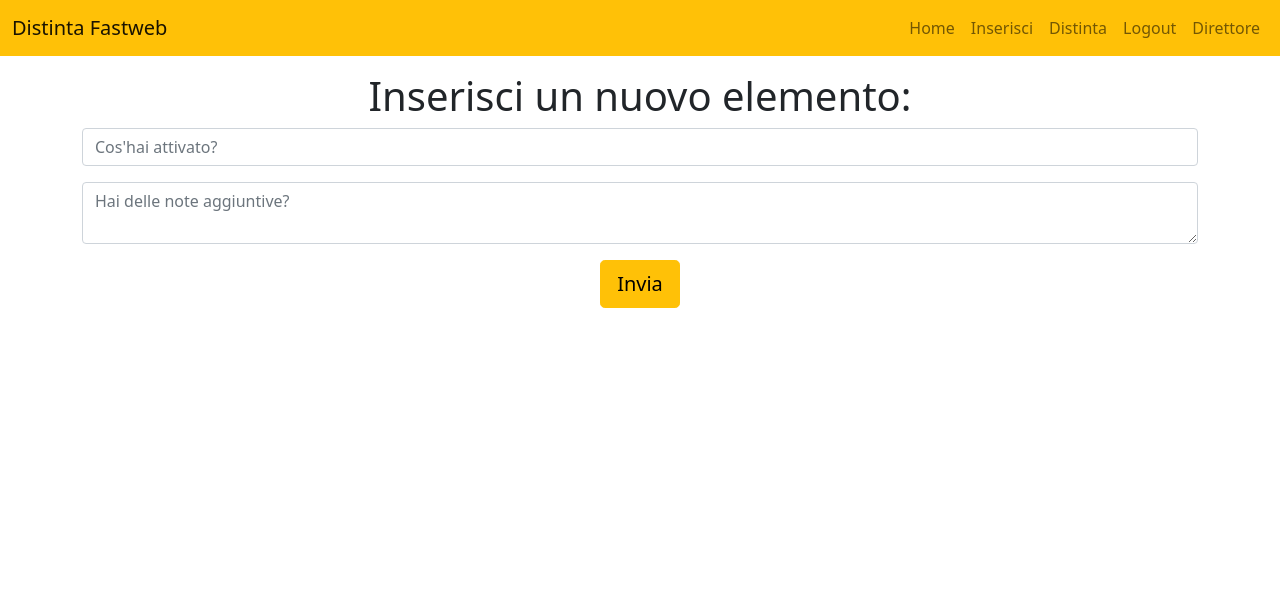
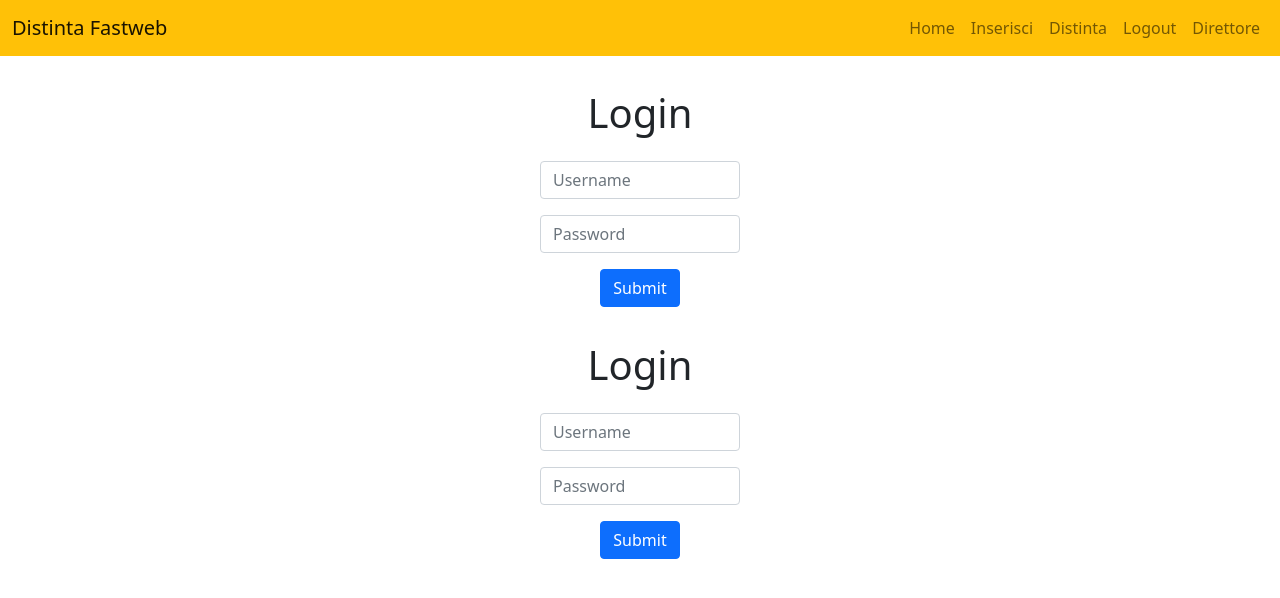
Before and after one commit to fbdigitalretouch/Distinta, a React (Create React App) app in the folder distinta-fastweb/: page /login in a window 1280 px wide. Shown: the top 598 px of the page. Built offline with nearby package versions, Linux system fonts and the light colour scheme.

Commit message:
aggiunto login-module e if per login in home page.

```diff
--- a/distinta-fastweb/src/App.css
+++ b/distinta-fastweb/src/App.css
@@ -2,37 +2,11 @@
   text-align: center;
 }
 
-.App-logo {
-  height: 40vmin;
-  pointer-events: none;
+.loginH1{
+  margin-top: 3%;
 }
-
-@media (prefers-reduced-motion: no-preference) {
-  .App-logo {
-    animation: App-logo-spin infinite 20s linear;
-  }
+.loginForm {
+  max-width: 200px;
+  margin: auto;
+  margin-top: 3vh;
 }
-
-.App-header {
-  background-color: #282c34;
-  min-height: 100vh;
-  display: flex;
-  flex-direction: column;
-  align-items: center;
-  justify-content: center;
-  font-size: calc(10px + 2vmin);
-  color: white;
-}
-
-.App-link {
-  color: #61dafb;
-}
-
-@keyframes App-logo-spin {
-  from {
-    transform: rotate(0deg);
-  }
-  to {
-    transform: rotate(360deg);
-  }
-}
--- a/distinta-fastweb/src/App.js
+++ b/distinta-fastweb/src/App.js
@@ -14,30 +14,34 @@ import DistintaList from "./components/distinta-list"
 import Inserisci from "./components/Inserisci"
 import Logout from "./components/Logout"
 import Direttore from "./components/Direttore"
+import Login from "./components/login-module"
+
+const logged = false;
 
 
 function App() {
   return (
     <div className="App">
         <Router>
-            <Navigationbar />
+            <Navigationbar/>
+            {logged ? <h1>Benvenuto!</h1> : <Login/>}
             <Routes>
             <Route path="/distinta" element={<DistintaList/>} />
-            <Route path="/login" element={<Inserisci/>} />
+            <Route path="/inserisci" element={<Inserisci/>} />
             <Route path="/logout" element={<Logout/>} />
             <Route path="/direttore" element={<Direttore/>} />
+            <Route path="/login" element={<Login/>} />
             </Routes>
         </Router>
+
     </div>
 
   );
 }
 
 
-        //
-        //  <Route path='/login' component={Login}/>
-
-        //  <Route path='/logout' component={Logout}/>
-        //  <Route path='/direttore' component={Direttore}/>
+   //      {() => {if(logged===false){
+   //           return(<Login/>)}
+   //         }}
 
 export default App;
--- /dev/null
+++ b/distinta-fastweb/src/components/login-module.jsx
@@ -0,0 +1,27 @@
+import React from "react";
+import {Container,Form,Button} from "react-bootstrap"
+
+
+function Login(){
+    return(
+        <Container>
+            <h1 className="loginH1">Login</h1>
+                <Form className="loginForm">
+                  <Form.Group className="mb-3" controlId="formBasicEmail">
+
+                    <Form.Control type="text" placeholder="Username" name="nameLogin"/>
+                  </Form.Group>
+
+                  <Form.Group className="mb-3" controlId="formBasicPassword">
+
+                    <Form.Control type="password" placeholder="Password" name="passwordLogin"/>
+                  </Form.Group>
+                  <Button variant="primary" type="submit">
+                    Submit
+                  </Button>
+                </Form>
+        </Container>
+    )
+}
+
+export default Login;
--- a/distinta-fastweb/src/components/navbar.jsx
+++ b/distinta-fastweb/src/components/navbar.jsx
@@ -12,7 +12,7 @@ const Navigationbar = () => {
                <Container>
                     <Nav >
                       <Nav.Item> <NavLink  eventKey="1" as={Link} to="/">Home</NavLink>                   </Nav.Item>
-                      <Nav.Item> <NavLink  eventKey="2" as={Link} to="/login">Inserisci</NavLink>             </Nav.Item>
+                      <Nav.Item> <NavLink  eventKey="2" as={Link} to="/inserisci">Inserisci</NavLink>             </Nav.Item>
                       <Nav.Item> <NavLink  eventKey="3" as={Link} to="/distinta">Distinta</NavLink>       </Nav.Item>
                       <Nav.Item> <NavLink  eventKey="4" as={Link} to="/logout">Logout</NavLink>           </Nav.Item>
                       <Nav.Item> <NavLink  eventKey="5" as={Link} to="/direttore">Direttore</NavLink>     </Nav.Item>
```
Also changed, not shown: 1 other file (tests, documents, lock files or other folders).
